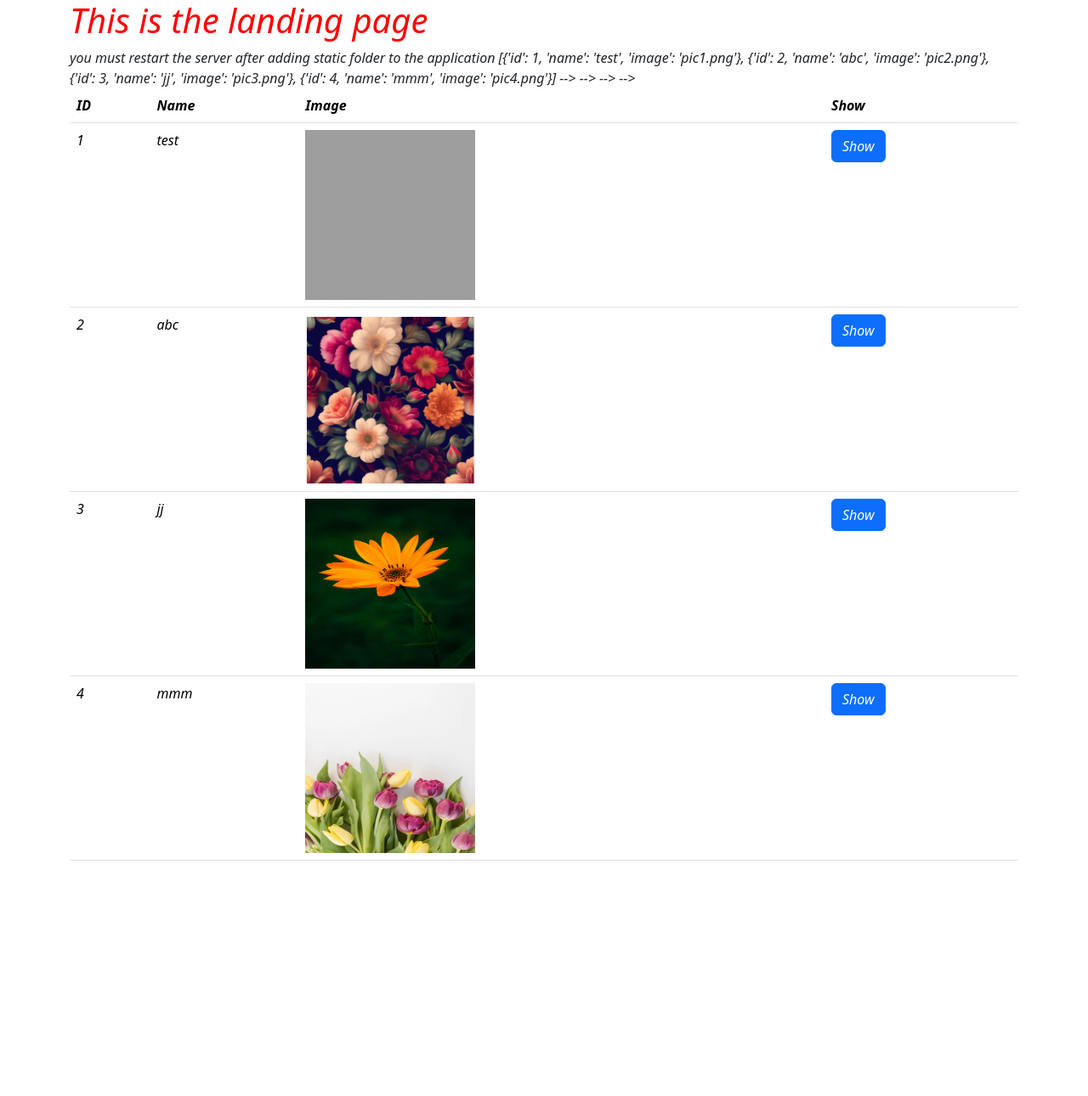
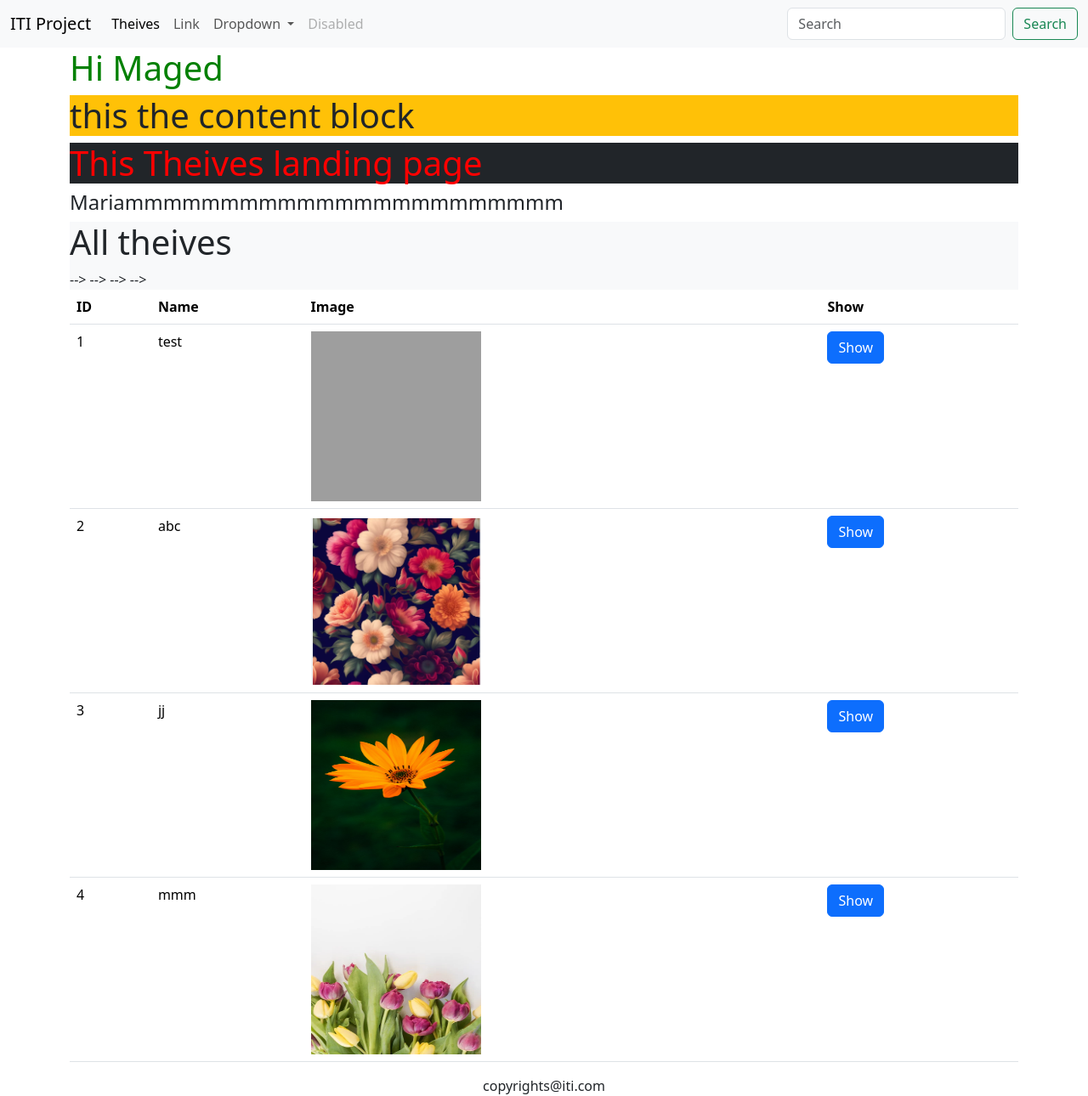
Before and after one commit to NohaAShehab/icc44-mans1-python-django, a Django app: page /theives/index in a window 1280 px wide. Shown: the whole page at 85% size. Before the commit the page ends 1013 px from the top, so only its background shows below. Run offline with Django 4.2, Linux system fonts and the light colour scheme; some libraries are stand-ins or nearby versions; grey boxes are pictures that could not be loaded.

Commit message:
template inheritance

```diff
--- a/sevenoctober/theives/templates/theives/index.html
+++ b/sevenoctober/theives/templates/theives/index.html
@@ -1,37 +1,37 @@
+{% extends 'theives/layouts/base.html' %}
 {% load static %}
-<!DOCTYPE html>
-<html lang="en">
-<head>
-    <meta charset="UTF-8">
-    <title>Theives Index </title>
-    <link rel="stylesheet" href="{% static 'theives/css/style.css' %}">
-    <link rel="stylesheet" href="{% static 'bootstrap/css/bootstrap.css'%}">
-</head>
-<body>
-    <div class="container">
-    <h1 style="color: red;"> This is the landing page </h1>
-    you must restart the server after adding static folder to the application
-    {{theives}}
+{% block title %} Theives Index  {% endblock %}
+{% block body %}
+<h1 style="color: red">
+    This Theives landing page
+</h1>
+{% endblock %}
+
+
+{% block content %}
+    <h1> this the content block </h1>
+{% endblock %}
+
+
+{% block  test %}
+    <h4> Mariammmmmmmmmmmmmmmmmmmmmmm </h4>
+{% endblock %}
+
+{% block main %}
+
+
+    <h1> All theives  </h1>
     <table class="table">
-            <tr> <th> ID</th> <th> Name </th> <th> Image </th>
-            <th> Show</th>
-            </tr>
+        <tr><th> ID</th>  <th> Name</th> <th> Image </th> <th>Show</th></tr>
 
-    {% for theif in theives %}
+         {% for theif in theives %}
         <tr>
             <td> {{theif.id}}</td>
               <td> {{theif.name}}</td>
-<!--              <td> <img src="{% static 'theives/images/pic2.png' %}" width="200" height="200"> </td>-->
              <td> <img src="{% static 'theives/images/'|add:theif.image %}" width="200" height="200"> </td>
-<!--            <td>  <a href="/theives/profile/{{theif.id}}" class="btn btn-primary"> Show </a></td>-->
             <td>  <a href="{% url 'theif.profile' theif.id %}" class="btn btn-primary"> Show </a></td>-->
         </tr>
     {% endfor %}
-         </table>
-</div>
-    <script src="{% static 'bootstrap/js/bootstrap.js'%}">
 
-    </script>
-</body>
-
-</html>
+    </table>
+{% endblock %}
--- /dev/null
+++ b/sevenoctober/theives/templates/theives/layouts/base.html
@@ -0,0 +1,85 @@
+{% load static %}
+<!DOCTYPE html>
+<html lang="en">
+<head>
+    <meta charset="UTF-8">
+    <title>{% block title %} {% endblock %}</title>
+        <link rel="stylesheet" href="{% static 'bootstrap/css/bootstrap.css'%}">
+
+</head>
+<body>
+<header>
+
+    <nav class="navbar navbar-expand-lg navbar-light bg-light">
+  <div class="container-fluid">
+    <a class="navbar-brand" href="#">ITI Project</a>
+    <button class="navbar-toggler" type="button" data-bs-toggle="collapse" data-bs-target="#navbarSupportedContent" aria-controls="navbarSupportedContent" aria-expanded="false" aria-label="Toggle navigation">
+      <span class="navbar-toggler-icon"></span>
+    </button>
+    <div class="collapse navbar-collapse" id="navbarSupportedContent">
+      <ul class="navbar-nav me-auto mb-2 mb-lg-0">
+        <li class="nav-item">
+          <a class="nav-link active" aria-current="page" href="#">Theives</a>
+        </li>
+        <li class="nav-item">
+          <a class="nav-link" href="#">Link</a>
+        </li>
+        <li class="nav-item dropdown">
+          <a class="nav-link dropdown-toggle" href="#" id="navbarDropdown" role="button" data-bs-toggle="dropdown" aria-expanded="false">
+            Dropdown
+          </a>
+          <ul class="dropdown-menu" aria-labelledby="navbarDropdown">
+            <li><a class="dropdown-item" href="#">Action</a></li>
+            <li><a class="dropdown-item" href="#">Another action</a></li>
+            <li><hr class="dropdown-divider"></li>
+            <li><a class="dropdown-item" href="#">Something else here</a></li>
+          </ul>
+        </li>
+        <li class="nav-item">
+          <a class="nav-link disabled">Disabled</a>
+        </li>
+      </ul>
+      <form class="d-flex">
+        <input class="form-control me-2" type="search" placeholder="Search" aria-label="Search">
+        <button class="btn btn-outline-success" type="submit">Search</button>
+      </form>
+    </div>
+  </div>
+</nav>
+</header>
+
+<div class="container">
+    <h1 style="color: green;">Hi Maged </h1>
+    <div class="bg-warning">
+        {% block content %}
+
+        {% endblock %}
+    </div>
+
+    <div class="bg-dark text-white">
+        {% block body %}
+        {% endblock %}
+    </div>
+
+
+    {% block test %}
+        <div class="bg-danger">
+            <h2> this is the test </h2>
+        </div>
+    {% endblock %}
+
+    <div class="bg-light">
+    {% block main %}
+        {% endblock %}
+    </div>
+
+
+</div>
+
+
+<footer style="text-align: center"> copyrights@iti.com </footer>
+  <script src="{% static 'bootstrap/js/bootstrap.js'%}">
+
+    </script>
+</body>
+</html>
```
